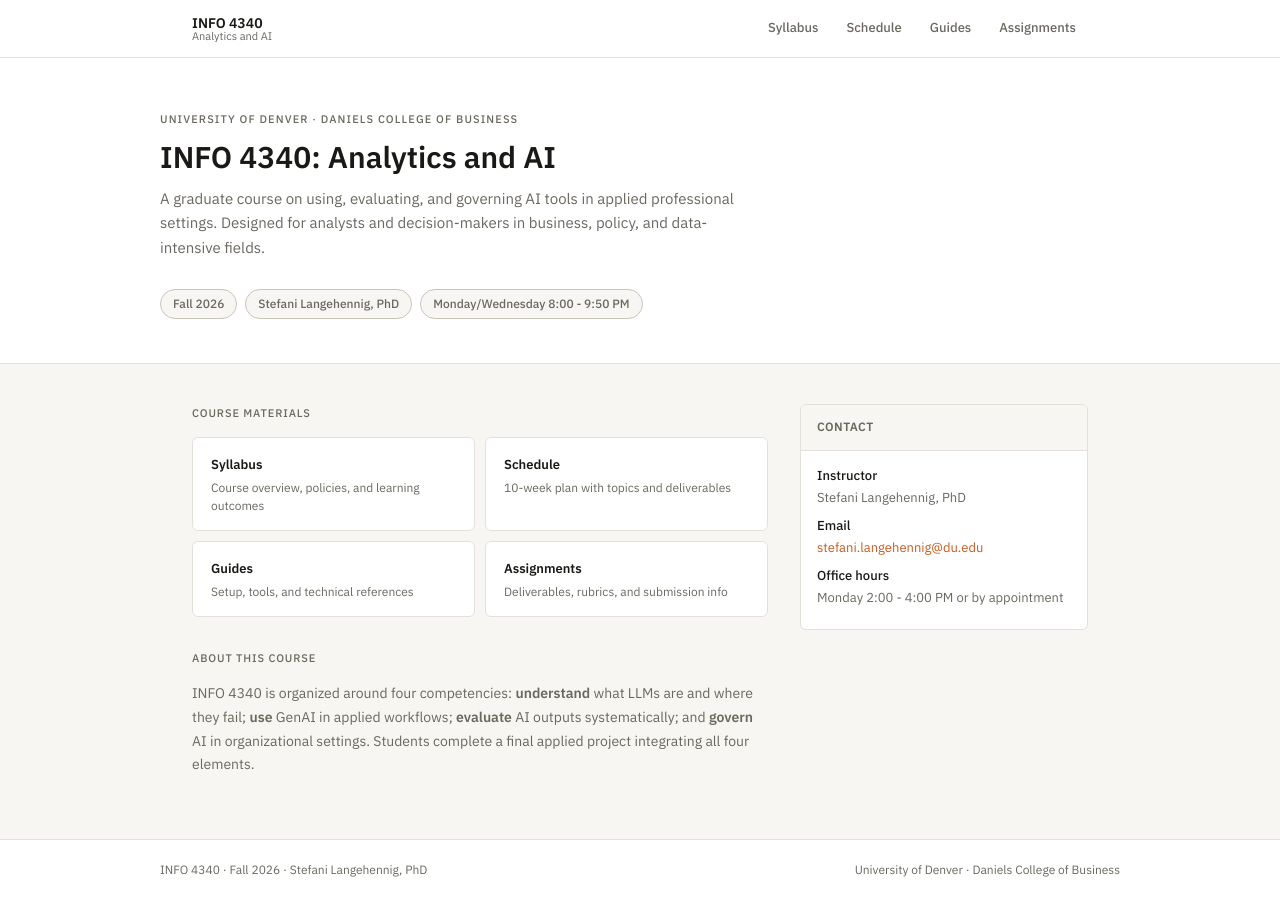
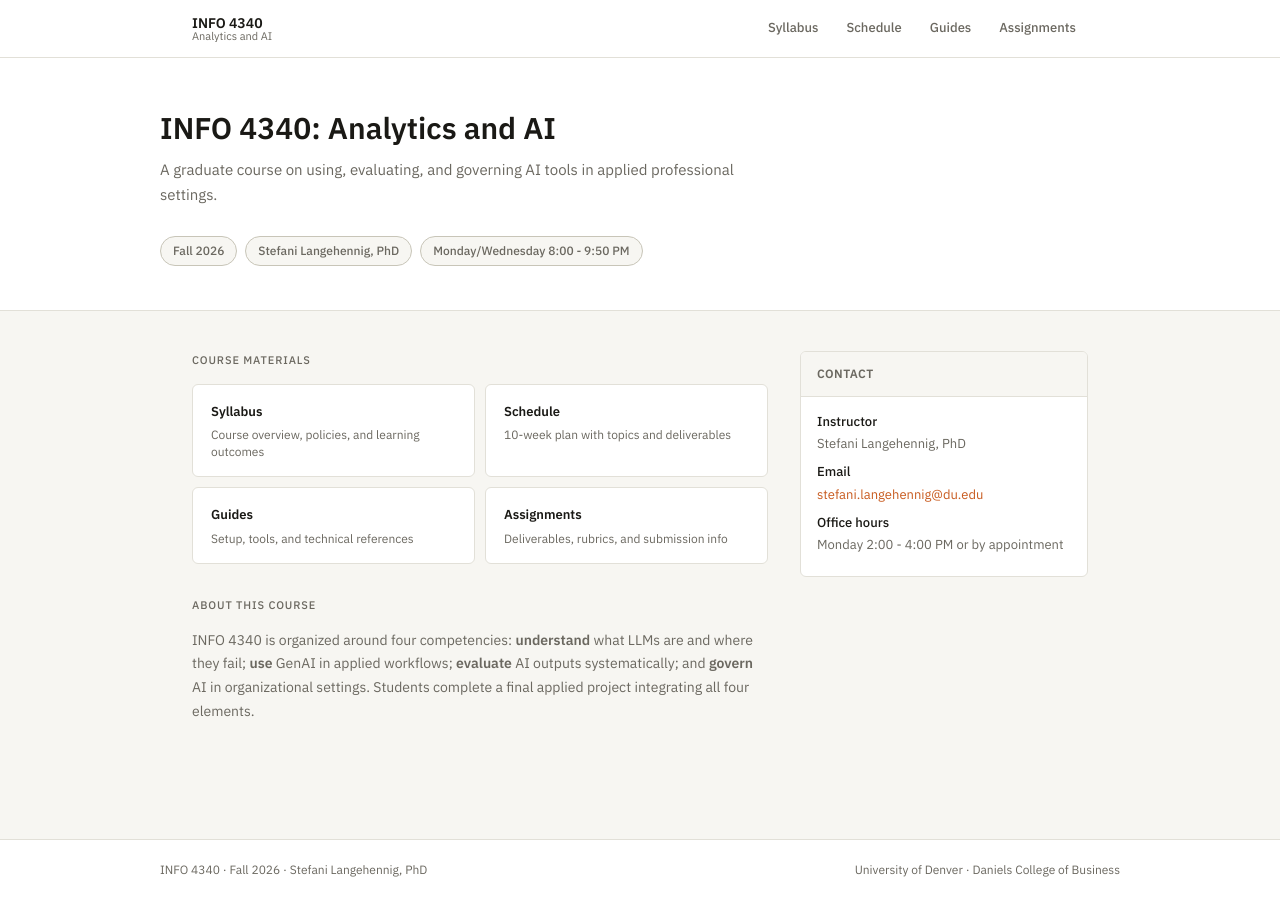
Before and after one commit to steflangehennig/info4340, a Jekyll site: the page built from index.md, in a window 1280 px wide. Built offline with Jekyll 4.4.1, drawn with Linux system fonts in a browser that asks for light colours.

```diff
--- a/index.md
+++ b/index.md
@@ -4,9 +4,8 @@ layout: default
 
 <div class="home-hero">
   <div class="home-hero-inner">
-    <div class="home-label">University of Denver · Daniels College of Business</div>
     <h1 class="home-title">INFO 4340: Analytics and AI</h1>
-    <p class="home-desc">A graduate course on using, evaluating, and governing AI tools in applied professional settings. Designed for analysts and decision-makers in business, policy, and data-intensive fields.</p>
+    <p class="home-desc">A graduate course on using, evaluating, and governing AI tools in applied professional settings.</p>
     <div class="home-meta">
       <span class="meta-pill">{{ site.term }}</span>
       <span class="meta-pill">{{ site.instructor }}</span>
```
